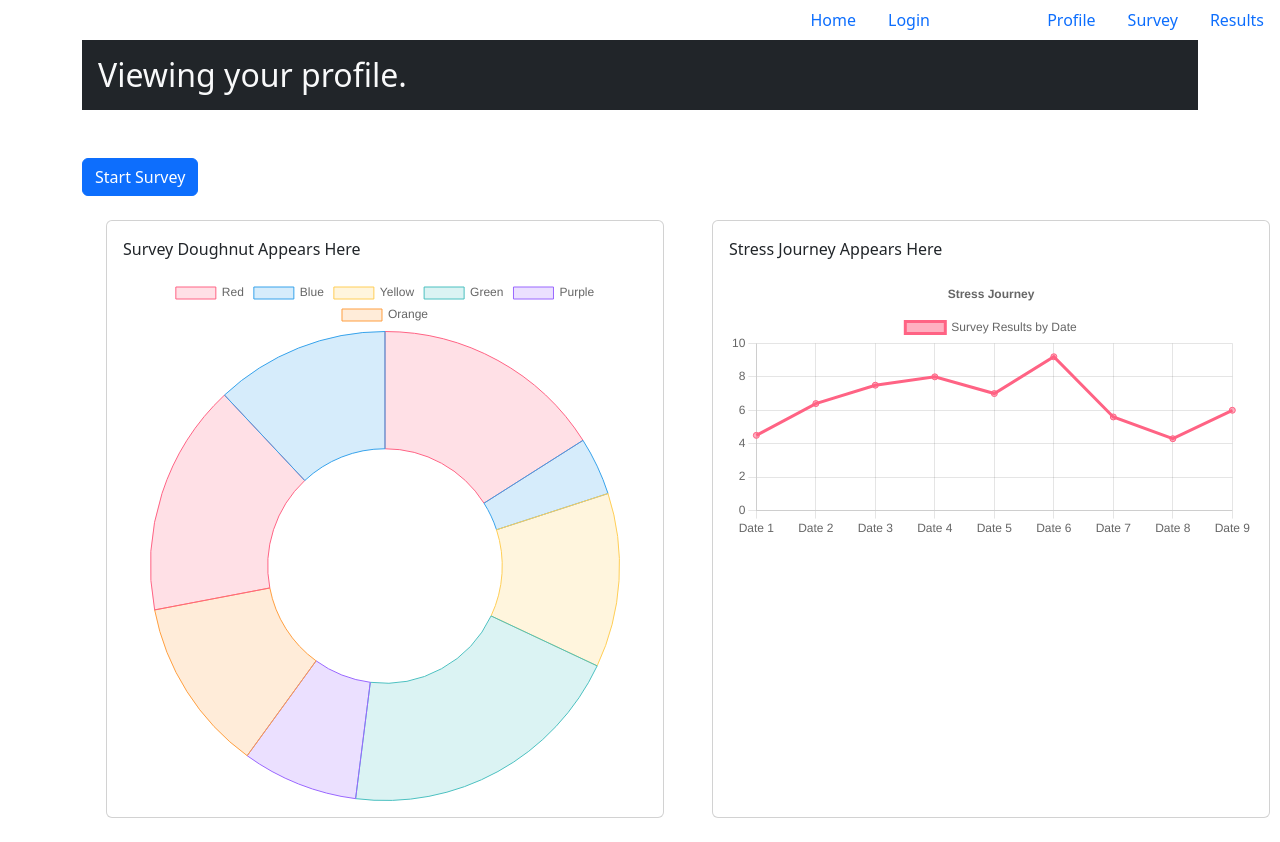
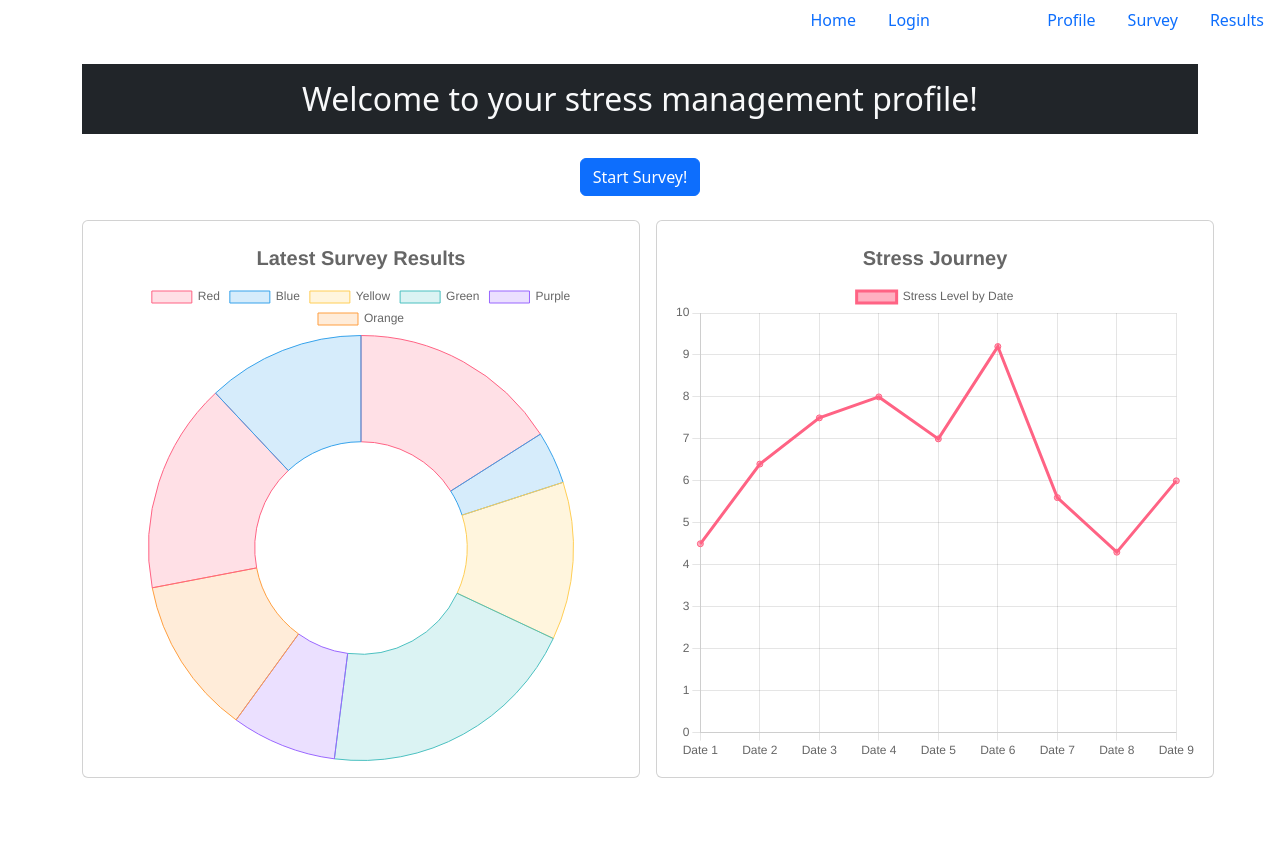
Before and after one commit to MAT-2/stress-free-me-v2, a React (Vite) app in the folder client/: page /Profile in a window 1280 px wide. Built offline with nearby package versions, Linux system fonts and the light colour scheme.

Commit message:
Fixed StressJourney chart sizing within card, edited profile display and page spacing

```diff
--- a/client/src/components/ChartCards/StressJourney.jsx
+++ b/client/src/components/ChartCards/StressJourney.jsx
@@ -23,6 +23,7 @@
 
 export const options = {
   responsive: true,
+  maintainAspectRatio: false,
   plugins: {
     legend: {
       position: 'top',
@@ -30,23 +31,39 @@
     title: {
       display: true,
       text: 'Stress Journey',
+      font: {
+        size: 20,
+      },
     },
   },
   scales: {
     y: {
       min: 0,
       max: 10,
+      ticks: {
+        stepSize: 1,
+      }
     }
-  }
+  },
 };
 
-const labels = ['Date 1', 'Date 2', 'Date 3', 'Date 4', 'Date 5', 'Date 6', 'Date 7', 'Date 8', 'Date 9'];
+const labels = [
+  'Date 1',
+  'Date 2',
+  'Date 3',
+  'Date 4',
+  'Date 5',
+  'Date 6',
+  'Date 7',
+  'Date 8',
+  'Date 9'
+];
 
 export const data = {
   labels,
   datasets: [
     {
-      label: 'Survey Results by Date',
+      label: 'Stress Level by Date',
       // data: labels.map(() => faker.datatype.number({ min: 0, max: 10 })),
       data: [4.5, 6.4, 7.5, 8, 7, 9.2, 5.6, 4.3, 6],
       borderColor: 'rgb(255, 99, 132)',
@@ -56,5 +73,8 @@
 };
 
 export default function App() {
-  return <Line options={options} data={data} />;
+  return <Line
+  options={options}
+  data={data}
+  />;
 }
--- a/client/src/components/ChartCards/SurveyDoughnut.jsx
+++ b/client/src/components/ChartCards/SurveyDoughnut.jsx
@@ -3,6 +3,36 @@
 import { Doughnut } from 'react-chartjs-2';
 
 ChartJS.register(ArcElement, Tooltip, Legend);
+
+export const options = {
+  responsive: true,
+  plugins: {
+    legend: {
+      position: 'top',
+    },
+    title: {
+      display: true,
+      text: 'Latest Survey Results',
+      font: {
+        size: 20,
+      },
+    },
+    // customCanvasBackgroundColor: {
+    //   color: 'rgba(197, 230, 232, 0.2)',
+    // }
+  },
+};
+
+// const chartAreaBackground = {
+//   id: 'chartAreaBackground',
+//   beforeDatasetDraw(chart, args, plugins) {
+//     const { ctx, chartArea: {top, bottom, left, right, width, height}} = chart;
+//     ctx.save();
+
+//     ctx.fillStyle = "rgba(130, 205, 209, 0.2)",
+//     ctx.fillRect(left, top, width, height);
+//   }
+// }
 
 export const data = {
   labels: ['Red', 'Blue', 'Yellow', 'Green', 'Purple', 'Orange'],
@@ -32,5 +62,9 @@
 };
 
 export default function App() {
-  return <Doughnut data={data} />;
+  return <Doughnut
+  options={options}
+  data={data}
+  // plugins={[chartAreaBackground]}
+  />;
 }
--- a/client/src/pages/Profile.jsx
+++ b/client/src/pages/Profile.jsx
@@ -38,23 +38,23 @@
   return (
     <div>
       <div className="flex-row justify-center mb-3">
-        <h2 className="col-12 bg-dark text-light p-3 mb-5">
-          Viewing {userParam ? `${user.username}'s` : 'your'} profile.
+        <h2 className="bg-dark text-light text-center p-3 mb-4 mt-4">
+          Welcome to {userParam ? `${user.username}'s` : 'your'} stress management profile!
         </h2>
 
-        <div className="">
+        <div className="text-center">
             <button className="btn btn-block btn-primary " style={{ cursor: 'pointer' }} type="submit">
-                Start Survey
+                Start Survey!
             </button>
         </div>
 
         <div className="d-flex col-12 mb-5">
-          <Card className="col-6 m-4 p-3">
-            <p>Survey Doughnut Appears Here</p>
+          <Card className="col-6 col mt-4 mb-5 me-3 p-3">
+            {/* <p>Survey Doughnut Appears Here</p> */}
             <SurveyDoughnut />
           </Card>
-          <Card className="col-6 m-4 p-3">
-            <p>Stress Journey Appears Here</p>
+          <Card className="col-6 mt-4 mb-5 p-3">
+            {/* <p>Stress Journey Appears Here</p> */}
             <StressJourney />
           </Card>
         </div>
```
